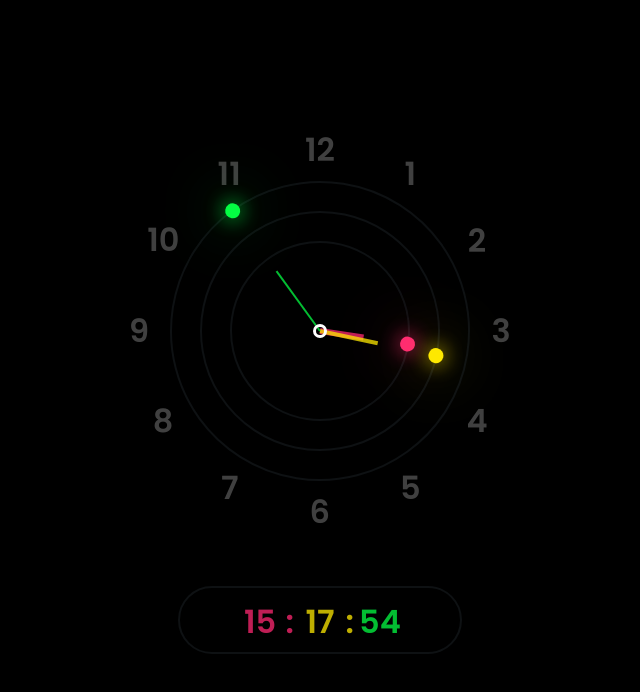
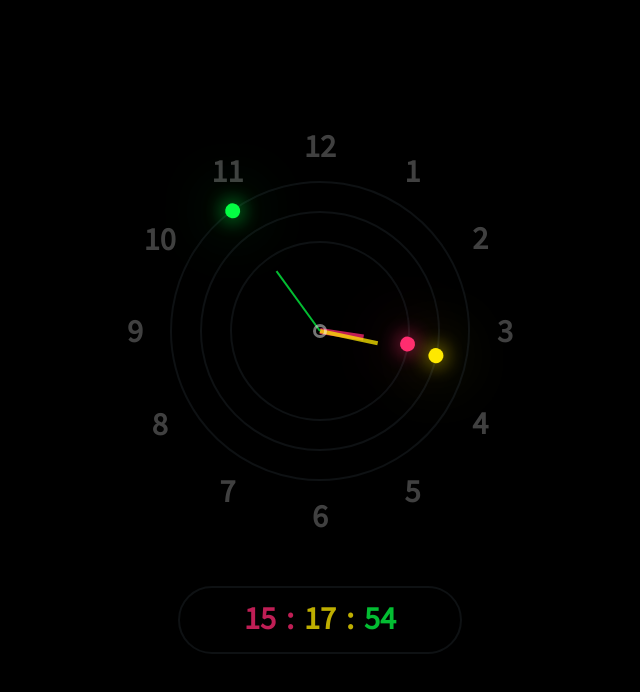
Before and after one commit to khoakhongwibuuu/AnimatedClock, a plain HTML site: page index.html in a window 1280 px wide. Shown: the whole page, without its empty margins (320-960 px from the left). Drawn offline with Linux system fonts and the light colour scheme.

Commit message:
Remove unused lines of codes

```diff
--- a/css/style.css
+++ b/css/style.css
@@ -1,10 +1,10 @@
-@import url('https://fonts.googleapis.com/css?family=Poppins:200,300,400,500,600,700,800,900&display=swap');
+@import url('https://fonts.googleapis.com/css2?family=Source+Sans+Pro&display=swap');
 
 * {
 	margin: 0;
 	padding: 0;
 	box-sizing: border-box;
-	font-family: 'Poppins', sans-serif;
+	font-family: 'Source Sans Pro', sans-serif;
 }
 
 body {
@@ -40,7 +40,7 @@
 	position: absolute;
 	width: 8px;
 	height: 8px;
-	border: 3px solid #fff;
+	border: 3px solid #ffffff75;
 	border-radius: 50%;
 	z-index: 1000;
 }
@@ -88,13 +88,9 @@
 	width: 2px;
 }
 
-/* seconds */
-
 .circle:nth-child(2) i {
 	width: 4px;
 }
-
-/* hours */
 
 .circle2 {
 	width: 240px;
@@ -122,7 +118,6 @@
 		0 0 60px var(--clr);
 }
 
-/* Digital  */
 #time {
 	height: 2.1em;
 	margin-bottom: 40px;
@@ -159,6 +154,6 @@
 	}
 
 	50% {
-		opacity: 0;
+		opacity: 1;
 	}
 }
--- a/js/script.js
+++ b/js/script.js
@@ -9,33 +9,16 @@
     hr.style.transform = `rotateZ(${hh + (mm / 12)}deg)`;
     mn.style.transform = `rotateZ(${mm}deg)`;
     sc.style.transform = `rotateZ(${ss}deg)`;
-
-
-    // Digital Clock Code
     let hours = document.getElementById('hour');
     let minutes = document.getElementById('minutes');
     let seconds = document.getElementById('seconds');
-    let ampm = document.getElementById('ampm');
-
     let h = new Date().getHours();
     let m = new Date().getMinutes();
     let s = new Date().getSeconds();
-
-    // var am = h >= 12 ? 'PM' : 'AM';
-
-    //Convert 24 Hour Time To 12 Hour with AM PM Indicator
-    // if(h > 12){
-    // 		h = h - 12;
-    // }
-
-    // Add zero before Single Numbers
     h = (h < 10) ? "0" + h : h
     m = (m < 10) ? "0" + m : m
     s = (s < 10) ? "0" + s : s
-
-
     hours.innerHTML = h;
     minutes.innerHTML = m;
     seconds.innerHTML = s;
-    // ampm.innerHTML = am
 })
```
Also changed, not shown: index.html (+0 -1 lines).
